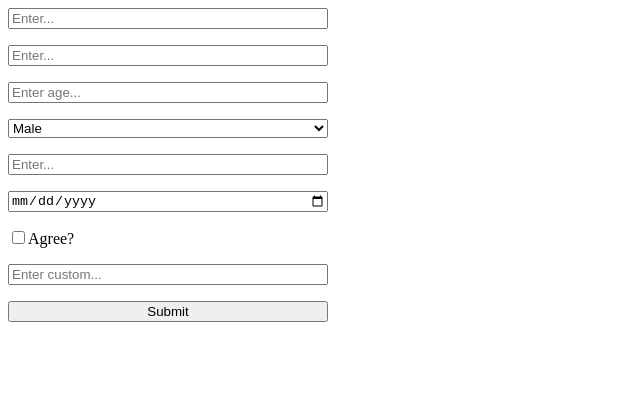
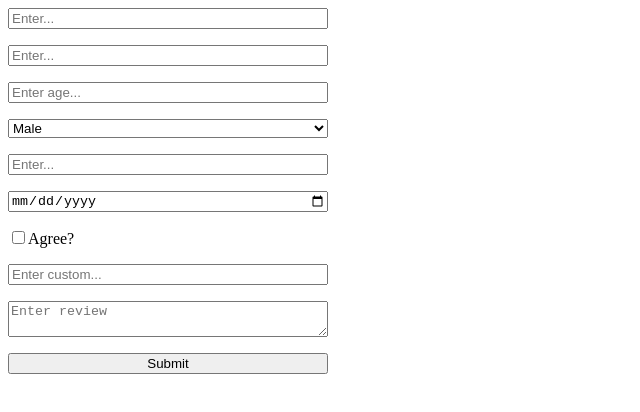
Before and after one commit to badj93/react-form-builder, a React (Vite) app: page / in a window 1280 px wide. Shown: the top 412 px of the page, without its empty margins (0-640 px from the left). Built offline with nearby package versions, Linux system fonts and the light colour scheme.

Commit message:
feat: add textarea support

```diff
--- a/src/app/constants.tsx
+++ b/src/app/constants.tsx
@@ -21,6 +21,11 @@ export const FIELDS: FormCraftField[] = [
     type: 'text',
     placeholder: 'Enter custom...',
     control: <input />,
+  },
+  {
+    name: 'review',
+    type: 'textarea',
+    placeholder: 'Enter review',
   },
 ];
 
@@ -59,4 +64,10 @@ export const VALIDATION_RULES: ValidationRules = {
       value: [new Date(1991, 0, 1), new Date(2025, 0, 1)],
     },
   },
+  review: {
+    required: {
+      value: true,
+      message: 'Review is required',
+    },
+  },
 };
--- a/src/form-craft.tsx
+++ b/src/form-craft.tsx
@@ -13,7 +13,7 @@ import type {
   ValidationRules,
 } from './types';
 import { useForm } from './use-form.ts';
-import { Checkbox, Input, Select } from './form-elements';
+import { Checkbox, Input, Select, TextArea } from './form-elements';
 
 interface FormCraftProps {
   fields: FormCraftField[];
@@ -37,7 +37,7 @@ export function FormCraft({
   const { formState, formAction } = useForm(submit, state, validationRules);
 
   const onChangeHandler = (
-    e: ChangeEvent<HTMLInputElement | HTMLSelectElement>
+    e: ChangeEvent<HTMLInputElement | HTMLSelectElement | HTMLTextAreaElement>
   ) => {
     if (onChange) {
       onChange({
@@ -92,6 +92,21 @@ export function FormCraft({
         );
       }
 
+      if (f.type === 'textarea') {
+        if (control) {
+          return renderControl(control, f);
+        }
+
+        return (
+          <TextArea
+            key={f.name}
+            onChange={onChange ? onChangeHandler : f.onChange}
+            f={f}
+            defaultValue={formState[f.name]}
+          />
+        );
+      }
+
       if (control) {
         return renderControl(control, f);
       }
--- a/src/form-elements/index.ts
+++ b/src/form-elements/index.ts
@@ -1,3 +1,4 @@
 export * from './checkbox';
 export * from './select';
 export * from './input';
+export * from './textarea';
--- /dev/null
+++ b/src/form-elements/textarea.tsx
@@ -0,0 +1,11 @@
+import type { ChangeEvent, HTMLAttributes } from 'react';
+import type { FormCraftField } from '../types.ts';
+
+interface TextAreaProps extends HTMLAttributes<HTMLTextAreaElement> {
+  f: FormCraftField;
+  onChange?: (e: ChangeEvent<HTMLTextAreaElement>) => void;
+}
+
+export function TextArea({ f, onChange, ...props }: TextAreaProps) {
+  return <textarea onChange={onChange} {...f} {...props} />;
+}
--- a/src/types.ts
+++ b/src/types.ts
@@ -1,7 +1,9 @@
 import type { HTMLAttributes, ReactElement, ComponentType } from 'react';
 
 export interface FormCraftField
-  extends HTMLAttributes<HTMLInputElement | HTMLSelectElement> {
+  extends HTMLAttributes<
+    HTMLInputElement | HTMLSelectElement | HTMLTextAreaElement
+  > {
   name: string;
   type:
     | 'text'
```
Also changed, not shown: 1 other file (tests, documents, lock files or other folders).
